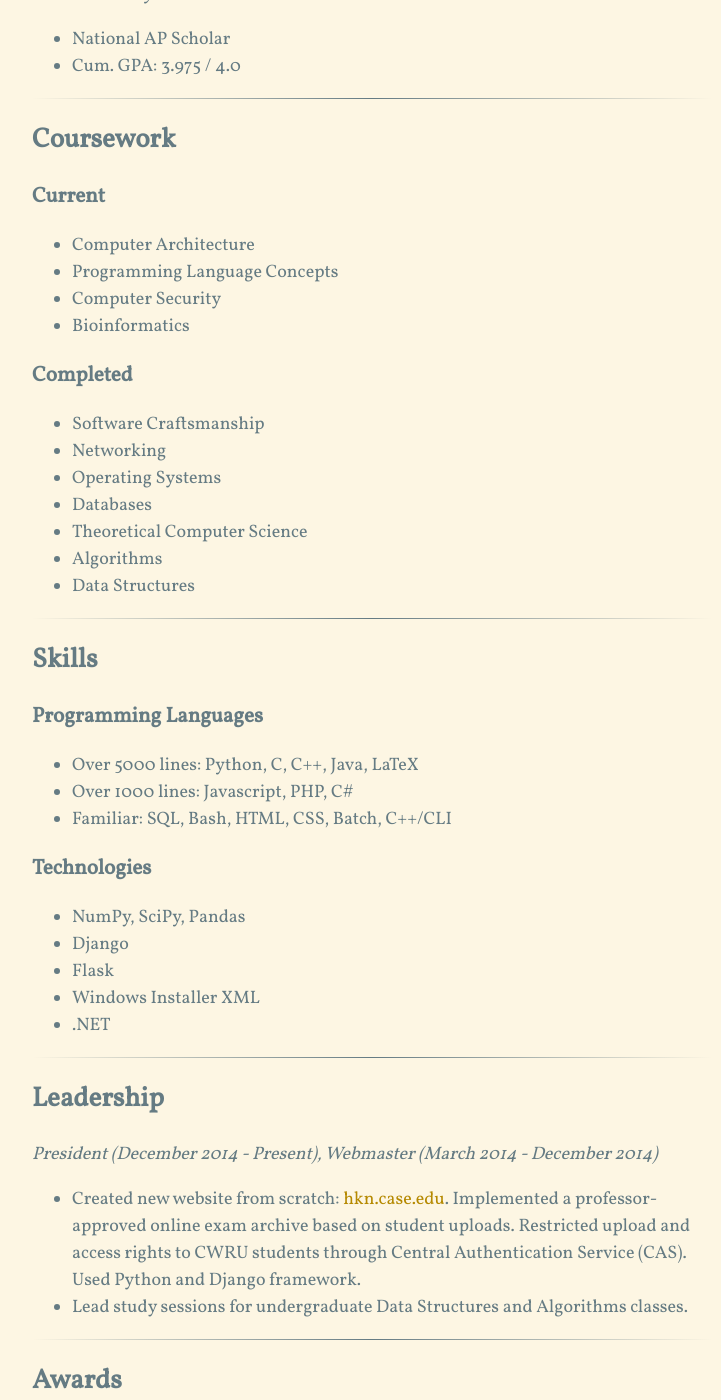
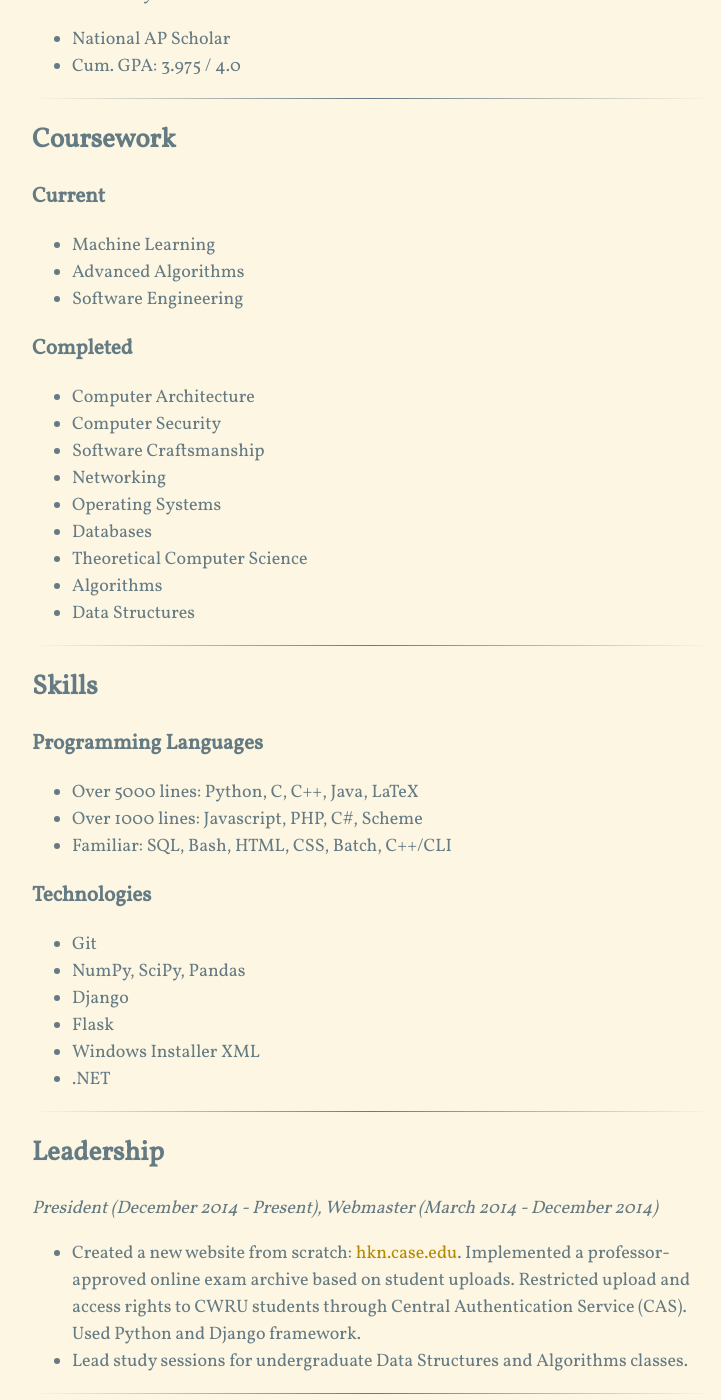
Before and after one commit to brenns10/brennan.io, a Jekyll site: the page built from resume.md, in a window 1280 px wide and 1400 px high, scrolled down 1427 px. Shown: the whole window, without its empty margins (268-989 px from the left). Built offline with Jekyll 4.4.1, drawn with Linux system fonts in a browser that asks for light colours; nearby versions of some CDN libraries; Markdown is read by kramdown in place of the engine named in the settings; comment, search, counter and statistics services are not loaded; some of the changed text lies outside the part shown.

Commit message:
Updates to keep my resume in line with my Latex resume.  Someday I will figure out the key to automating this...

```diff
--- a/resume.md
+++ b/resume.md
@@ -67,13 +67,14 @@ Coursework
 
 ### Current
 
-* Computer Architecture
-* Programming Language Concepts
-* Computer Security
-* Bioinformatics
+* Machine Learning
+* Advanced Algorithms
+* Software Engineering
 
 ### Completed
 
+* Computer Architecture
+* Computer Security
 * Software Craftsmanship
 * Networking
 * Operating Systems
@@ -90,11 +91,12 @@ Skills
 ### Programming Languages
 
 * Over 5000 lines: Python, C, C++, Java, LaTeX
-* Over 1000 lines: Javascript, PHP, C#
+* Over 1000 lines: Javascript, PHP, C#, Scheme
 * Familiar: SQL, Bash, HTML, CSS, Batch, C++/CLI
 
 ### Technologies
 
+* Git
 * NumPy, SciPy, Pandas
 * Django
 * Flask
@@ -107,7 +109,7 @@ Leadership
 ----------
 *President (December 2014 - Present), Webmaster (March 2014 - December 2014)*
 
-* Created new website from scratch: [hkn.case.edu](https://hkn.case.edu).
+* Created a new website from scratch: [hkn.case.edu](https://hkn.case.edu).
   Implemented a professor-approved online exam archive based on student uploads.
   Restricted upload and access rights to CWRU students through Central
   Authentication Service (CAS).  Used Python and Django framework.
```
Also changed, not shown: other parts of resume.md (+2 -2 lines).
